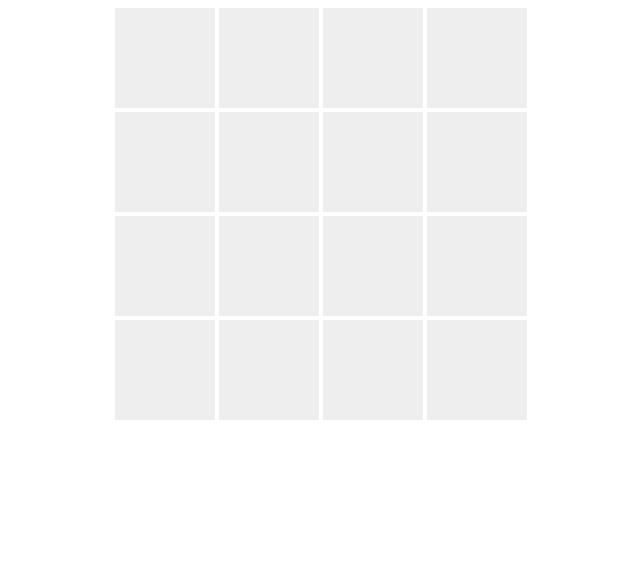
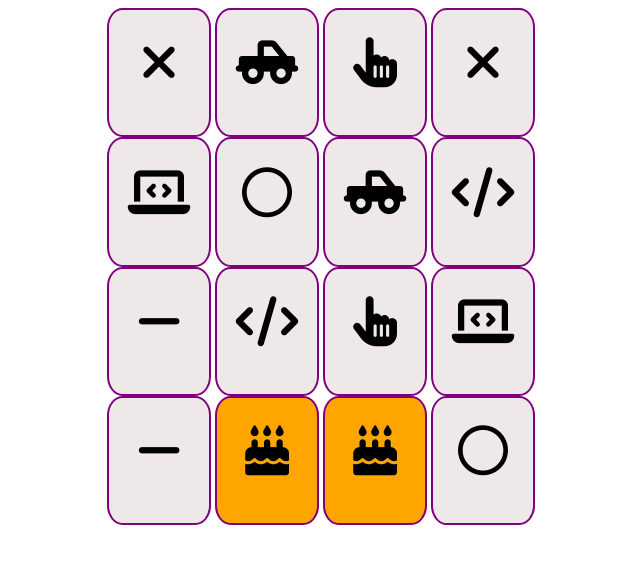
Before and after one commit to Olivier02500/eval-memory, a plain HTML site: page index.html in a window 1280 px wide. Shown: the whole page, without its empty margins (319-959 px from the left). Drawn offline with Linux system fonts and the light colour scheme.

Commit message:
j'ai pas réussi a la refaire fonctionner

```diff
--- a/app.js
+++ b/app.js
@@ -9,7 +9,7 @@ function onCardClicked(e) {
     if (  target === clickedCard || target.className.includes('done')) {
         return
     }
-    target.className = target.className.replace('color-hidden', '').trim();
+    target.className = target.className.replace('symbol-hidden', '').trim();
     target.className += ' done';
 
     if (!clickedCard) {
@@ -19,12 +19,12 @@ function onCardClicked(e) {
     else if (clickedCard) {
         //check whits color is a color a previous card
         preventClick = true;
-        if (clickedCard.getAttribute('data-color') === target.getAttribute('data-color')) {
+        if (clickedCard.getAttribute('data-symbol') === target.getAttribute('data-symbol')) {
             preventClick = true;
 
             setTimeout(() =>{
-                clickedCard.className = clickedCard.className.replace('done', '').trim() + ' color-hidden';
-                target.className = target.className.replace('done', '').trim() + ' color-hidden';
+                clickedCard.className = clickedCard.className.replace('done', '').trim() + ' symbol-hidden';
+                target.className = target.className.replace('done', '').trim() + ' symbol-hidden';
                 clickedCard = null;
                 preventClick = false;
                 score++;
--- a/index.html
+++ b/index.html
@@ -8,64 +8,85 @@
 
 </head>
 <body>
+
 <div class="ligne">
-    <div  data-color="pink" class="card pink color-hidden"
+    <div  data-symbol="cross" class="card cross symbol-hidden"
           onclick="onCardClicked(event)"
-    ></div>
-    <div data-color="yellow" class="card yellow color-hidden"
+    ><i class="fas fa-times"></i></div>
+
+    <div data-symbol="truck" class="card truck symbol-hidden"
          onclick="onCardClicked(event)"
-    ></div>
-    <div data-color="orange" class="card orange color-hidden"
+    ><i class="fas fa-truck-pickup"></i></div>
+
+    <div data-symbol="pointer" class="card pointer symbol-hidden"
          onclick="onCardClicked(event)"
-    ></div>
-    <div data-color="orange" class="card orange color-hidden"
+    ><i class="fas fa-hand-pointer"></i></div>
+
+    <div data-symbol="cross" class="card cross symbol-hidden"
          onclick="onCardClicked(event)"
-    ></div>
+    ><i class="fas fa-times"></i></div>
 </div>
+
 <div class="ligne">
-    <div data-color="red" class="card red color-hidden"
+
+    <div data-symbol="laptop" class="card laptop symbol-hidden"
          onclick="onCardClicked(event)"
-    ></div>
-    <div data-color="teal" class="card teal color-hidden"
+    ><i class="fas fa-laptop-code"></i></div>
+
+    <div data-symbol="circle" class="card circle symbol-hidden"
          onclick="onCardClicked(event)"
-    ></div>
-    <div data-color="blue" class="card blue color-hidden"
+    ><i class="far fa-circle"></i></div>
+
+    <div data-symbol="truck" class="card truck symbol-hidden"
          onclick="onCardClicked(event)"
-    ></div>
-    <div data-color="green" class="card green color-hidden"
+    ><i class="fas fa-truck-pickup"></i></div>
+
+    <div data-symbol="code" class="card code symbol-hidden"
          onclick="onCardClicked(event)"
-    ></div>
+    ><i class="fas fa-code"></i></div>
 </div>
+
 <div class="ligne">
-    <div data-color="teal" class="card teal color-hidden"
+    <div data-symbol="minus" class="card minus symbol-hidden"
          onclick="onCardClicked(event)"
-    ></div>
-    <div data-color="red" class="card red color-hidden"
+    ><i class="fas fa-minus"></i></div>
+
+    <div data-symbol="code" class="card code symbol-hidden"
          onclick="onCardClicked(event)"
-    ></div>
-    <div data-color="blue" class="card blue color-hidden"
+    ><i class="fas fa-code"></i></div>
+
+    <div data-symbol="pointer" class="card pointer symbol-hidden"
          onclick="onCardClicked(event)"
-    ></div>
-    <div data-color="pink" class="card pink color-hidden"
+    ><i class="fas fa-hand-pointer"></i></div>
+
+    <div data-symbol="laptop" class="card laptop symbol-hidden"
          onclick="onCardClicked(event)"
-    ></div>
+    ><i class="fas fa-laptop-code"></i></div>
 </div>
+
 <div class="ligne">
-    <div data-color="cyan" class="card cyan color-hidden"
+
+    <div data-symbol="minus" class="card minus symbol-hidden"
          onclick="onCardClicked(event)"
-    ></div>
-    <div data-color="yellow" class="card yellow color-hidden"
+    ><i class="fas fa-minus"></i></div>
+
+    <div data-symbol="cake" class="card cake symbol-hidden"
          onclick="onCardClicked(event)"
-    ></div>
-    <div data-color="green" class="card green color-hidden"
+    ><i class="fas fa-birthday-cake"></i></div>
+
+    <div data-symbol="cake" class="card cake symbol-hidden"
          onclick="onCardClicked(event)"
-    ></div>
-    <div data-color="cyan" class="card cyan color-hidden"
+    ><i class="fas fa-birthday-cake"></i></div>
+
+    <div data-symbol="circle" class="card circle symbol-hidden"
          onclick="onCardClicked(event)"
-    ></div>
+    ><i class="far fa-circle"></i></div>
 </div>
 
 <div id="score"></div>
+
+    <script src="https://kit.fontawesome.com/ae40802ff0.js" crossorigin="anonymous"></script>
     <script src="app.js"></script>
+
 </body>
 </html>
--- a/style.css
+++ b/style.css
@@ -8,6 +8,11 @@
     height: 100px;
     background-color: #efe8e8;
     cursor: pointer;
+    font-size: 50px;
+    padding-top: 2%;
+    border-radius: 15%;
+    border: 2px solid purple;
+
 }
 
 .card.done {
@@ -22,42 +27,6 @@
     border: 1px solid black;
 }
 
-.red{
-    background-color: red;
-}
-
-.green{
-    background-color: #20a220;
-}
-
-.blue{
-    background-color: #2f2fe7;
-}
-
-.orange{
+.cake {
     background-color: orange;
 }
-
-.black{
-    background-color: black;
-}
-
-.yellow{
-    background-color: #dcdc31;
-}
-
-.cyan{
-    background-color: cyan;
-}
-
-.pink{
-    background-color: pink;
-}
-
-.teal{
-    background-color: teal;
-}
-
-.color-hidden{
-    background-color: #eeeeee;
-}
```
